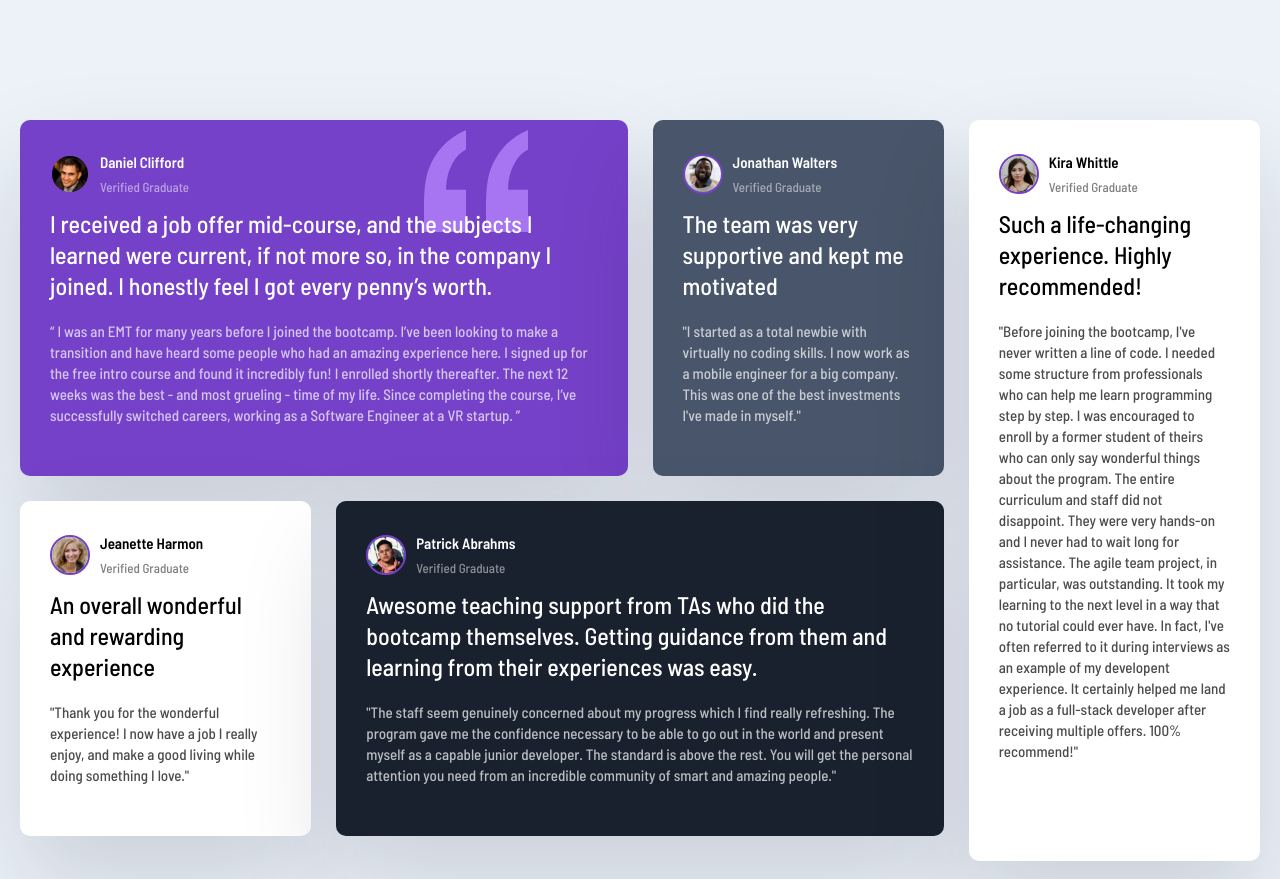
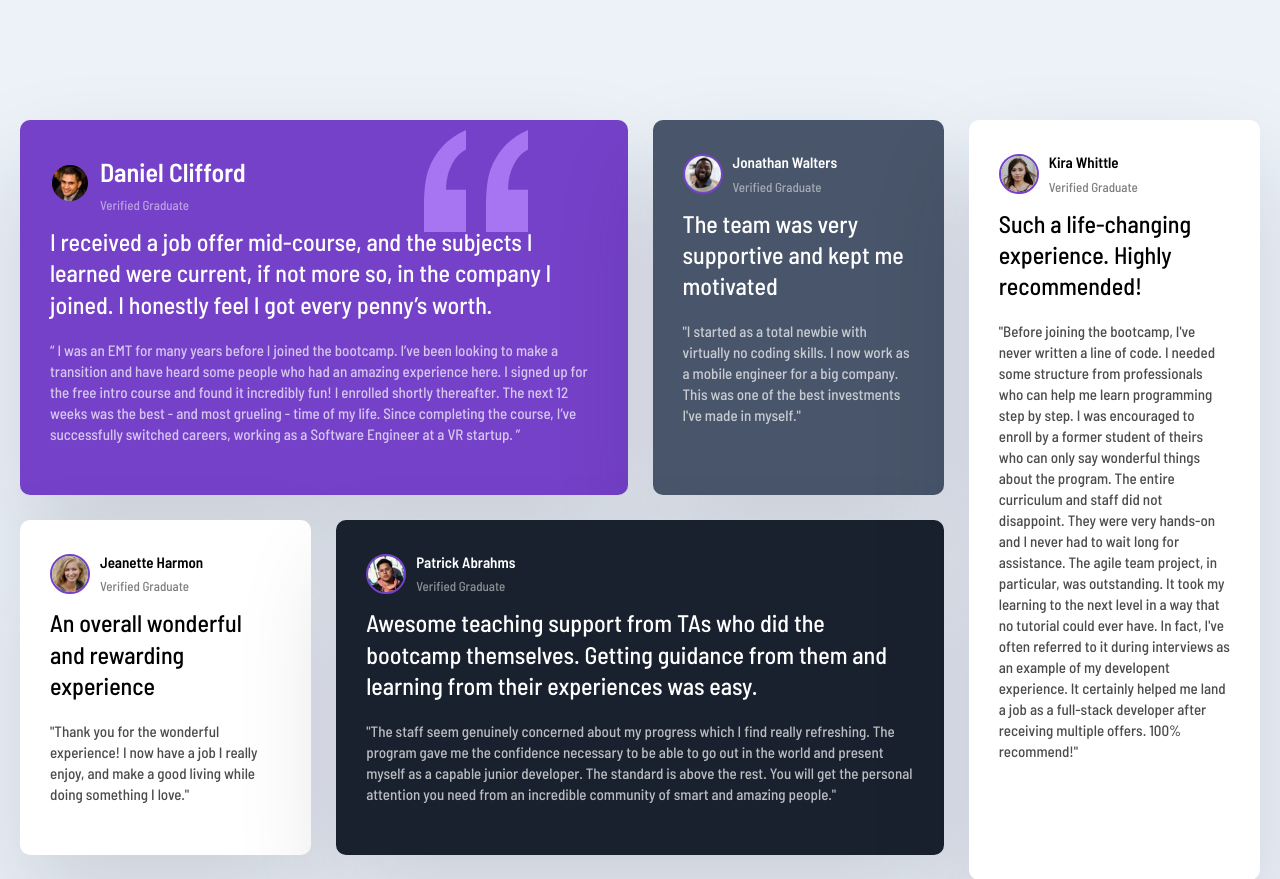
Before and after one commit to Sharath-1517/Testimonials-using-grid, a plain HTML site: page index.html in a window 1280 px wide. Shown: the top 879 px of the page. Drawn offline with Linux system fonts and the light colour scheme.

Commit message:
Committing this for a doubt clarification from frontend mentor slack community

```diff
--- a/index.html
+++ b/index.html
@@ -17,7 +17,7 @@
       <header class="card__header">
         <img src="images/image-daniel.jpg" class="card__img" alt="Daniel Clifford">
         <div>
-          <h3 class="name">Daniel Clifford</h3>
+          <h1 class="name">Daniel Clifford</h1>
           <p>Verified Graduate</p>
         </div>
       </header>
--- a/sass/index.scss
+++ b/sass/index.scss
@@ -34,9 +34,9 @@ body {
         align-items: center;
         margin-bottom: 10px;
 
-        h3 {
-            font-size: 15px;
-        }
+        // h3 {
+        //     font-size: 15px;
+        // }
 
         p {
             opacity: 50%;
```
